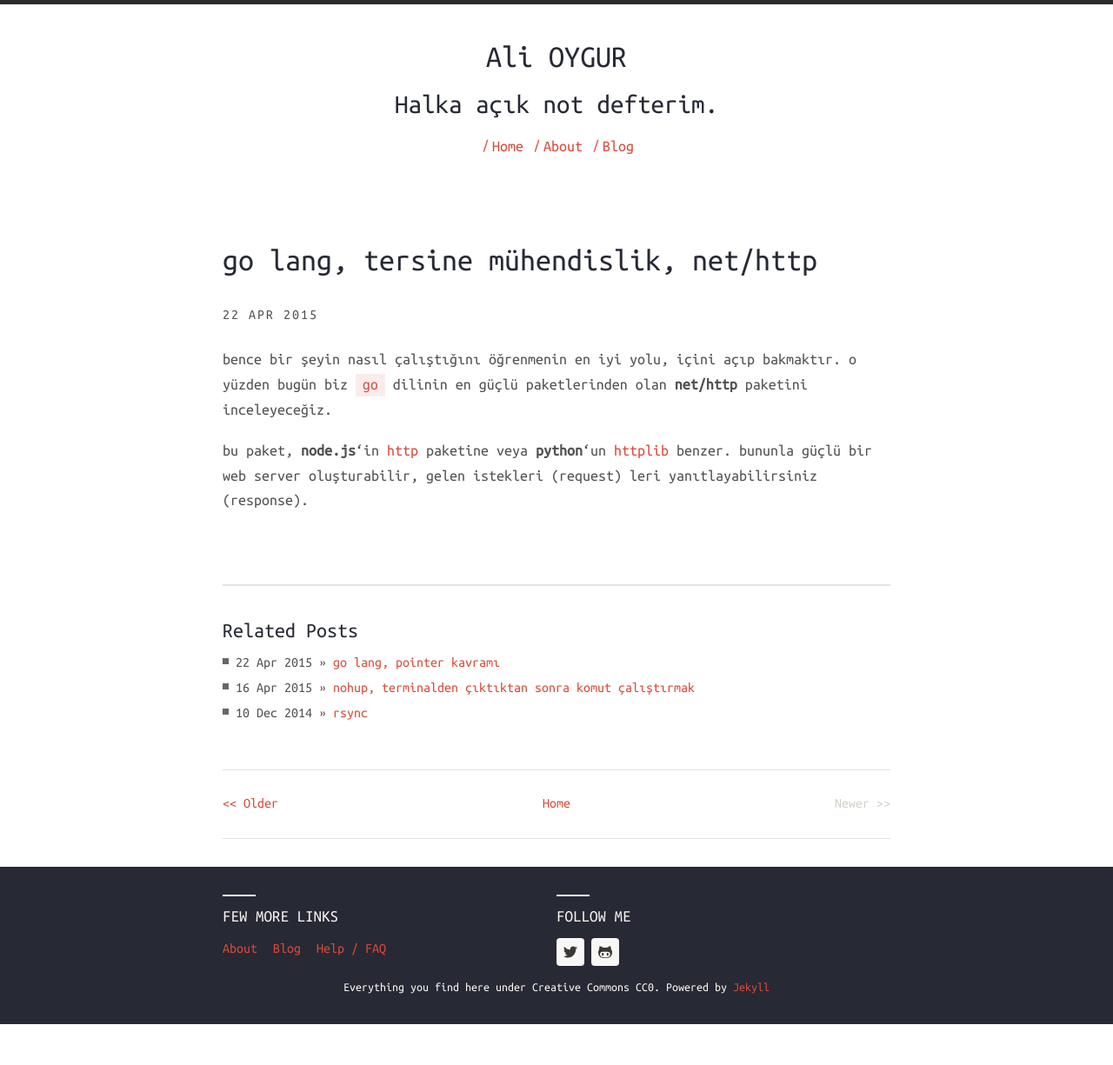
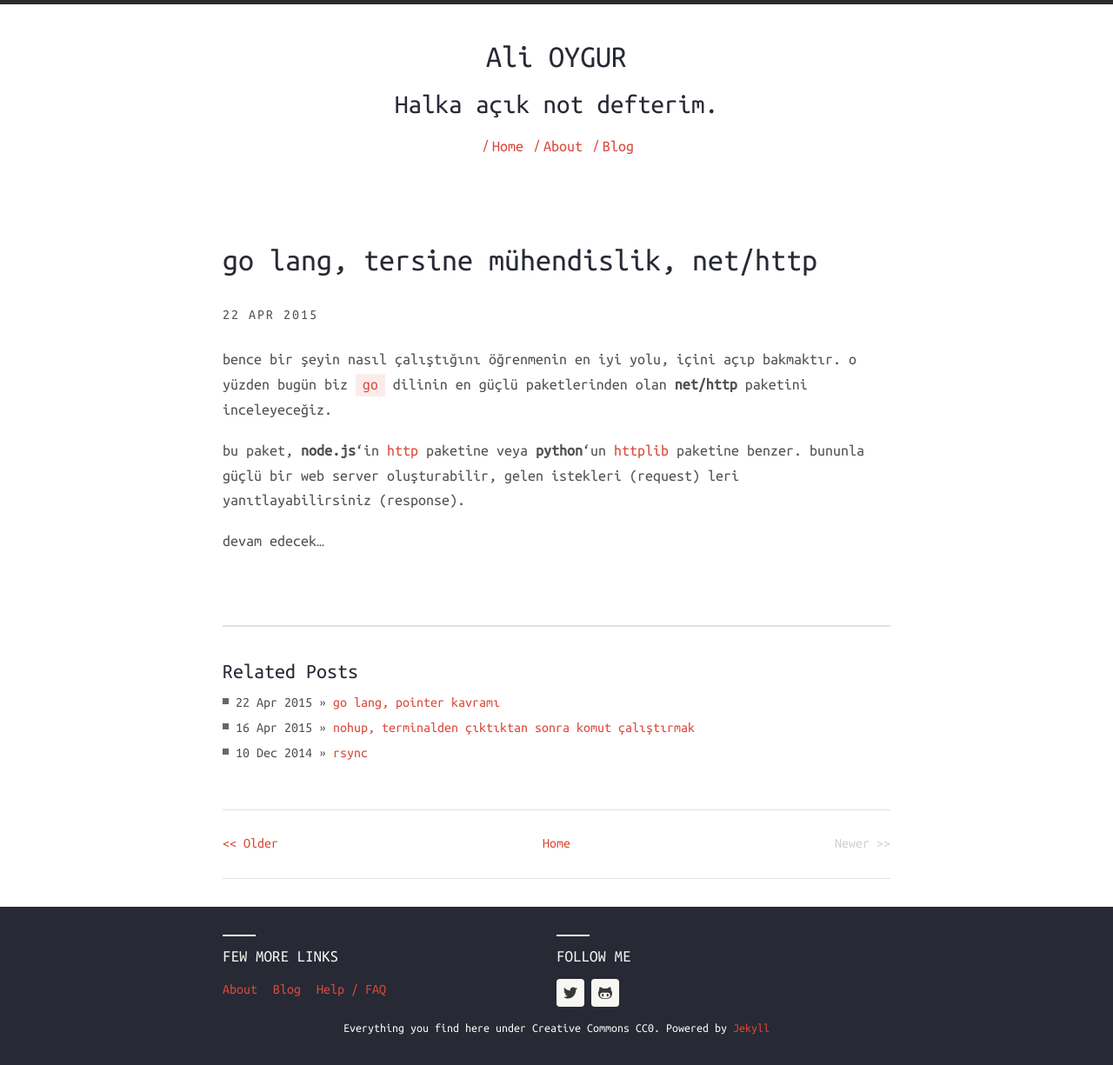
Before and after one commit to alioygur/alioygur.github.io, a Jekyll site: the page built from _posts/2015-04-22-go-lang-tersine-muhendislik-net-http.md, in a window 1280 px wide. Shown: the whole page at 87% size. Built offline with Jekyll 4.4.1, drawn with Linux system fonts in a browser that asks for light colours; nearby versions of some CDN libraries; comment, search, counter and statistics services are not loaded; before the commit the page ends 1178 px from its top, so only the background shows below that.

Commit message:
updated post

```diff
--- a/_posts/2015-04-22-go-lang-tersine-muhendislik-net-http.md
+++ b/_posts/2015-04-22-go-lang-tersine-muhendislik-net-http.md
@@ -7,4 +7,6 @@ categories:
 
 bence bir şeyin nasıl çalıştığını öğrenmenin en iyi yolu, içini açıp bakmaktır. o yüzden bugün biz `go` dilinin en güçlü paketlerinden olan **net/http** paketini inceleyeceğiz.
 
-bu paket, **node.js**'in [http](https://nodejs.org/api/http.html) paketine veya **python**'un [httplib](https://docs.python.org/2/library/httplib.html) benzer. bununla güçlü bir web server oluşturabilir, gelen istekleri (request) leri yanıtlayabilirsiniz (response).
+bu paket, **node.js**'in [http](https://nodejs.org/api/http.html) paketine veya **python**'un [httplib](https://docs.python.org/2/library/httplib.html) paketine benzer. bununla güçlü bir web server oluşturabilir, gelen istekleri (request) leri yanıtlayabilirsiniz (response).
+
+devam edecek...
```
